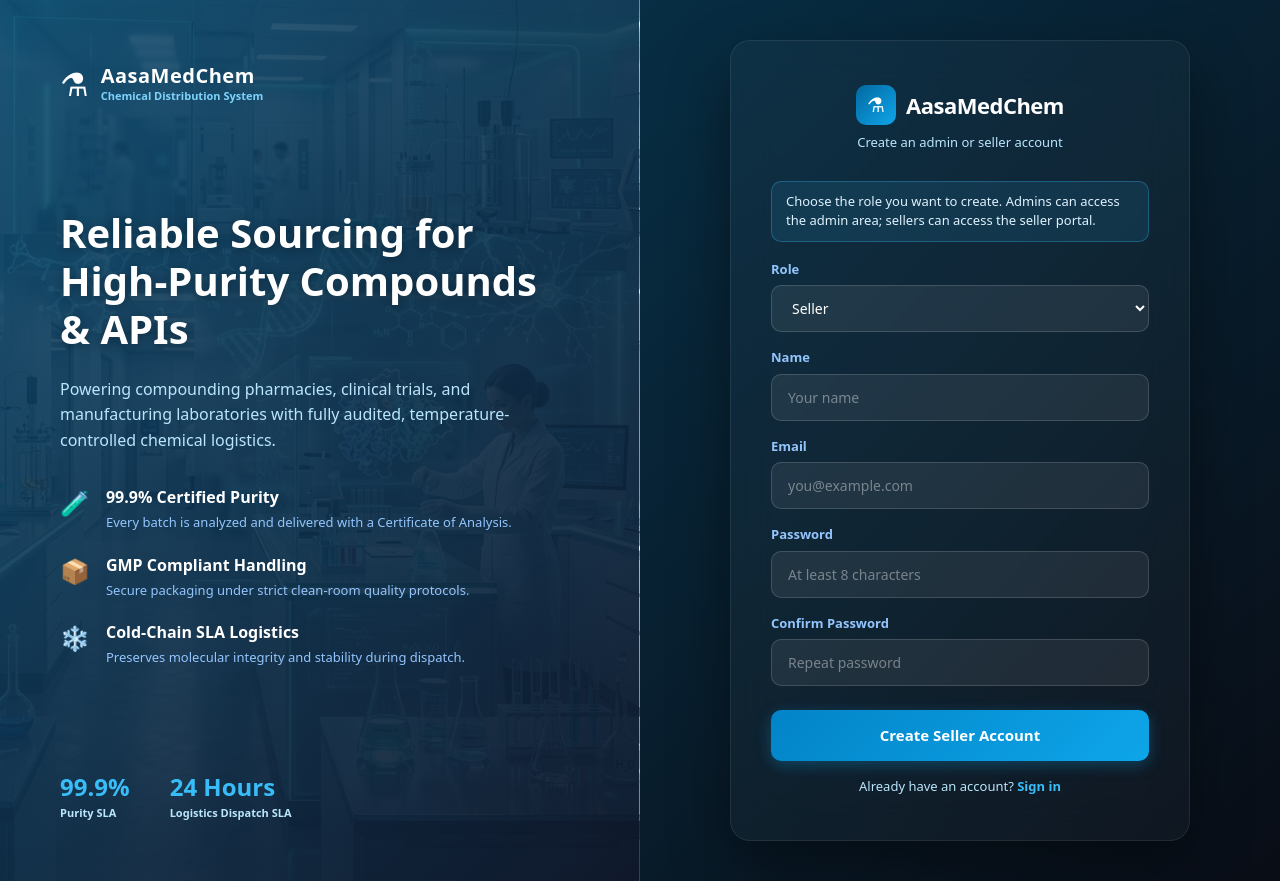
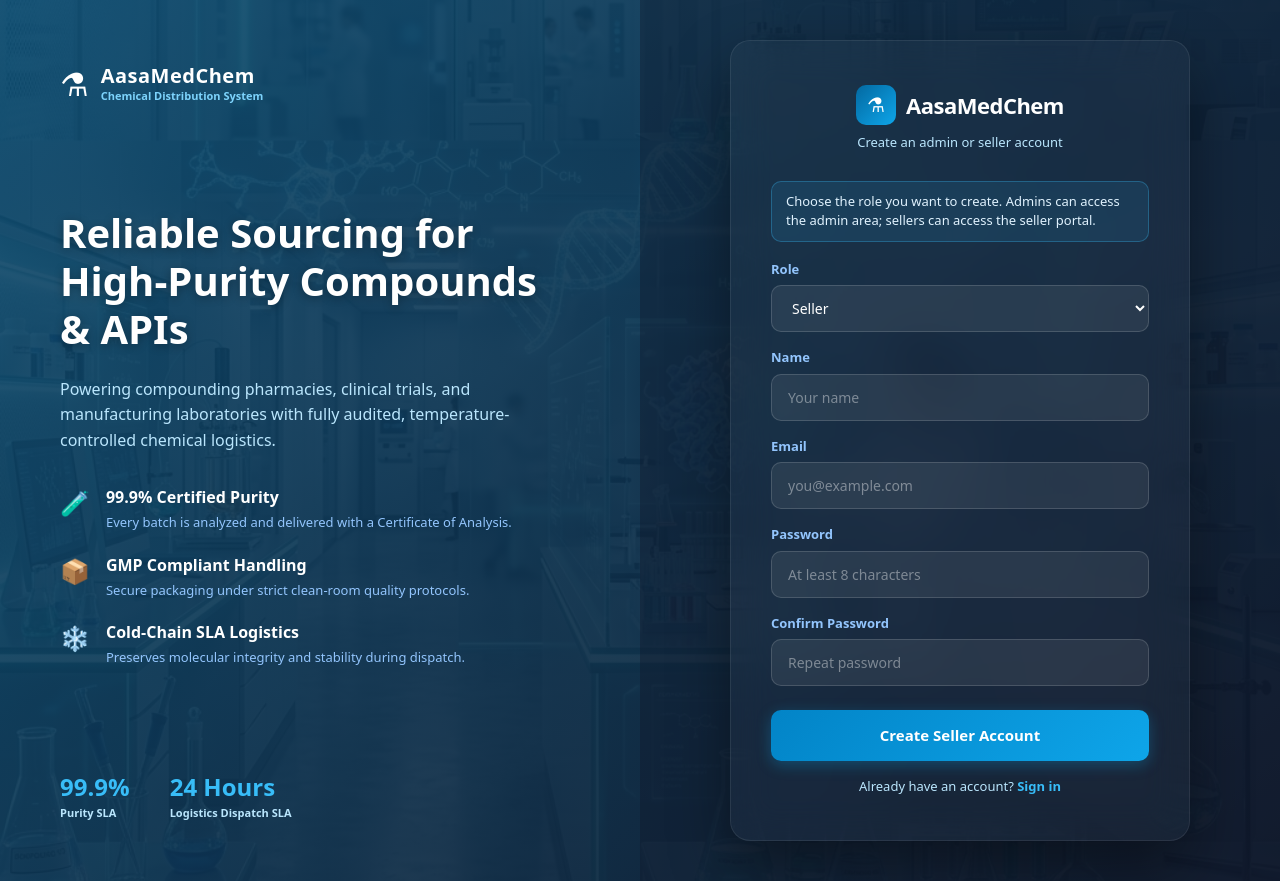
Before and after one commit to mahireddy718/AASAMEDCHEM, a Next.js app: page /signup in a window 1280 px wide. Built offline with nearby package versions, Linux system fonts and the light colour scheme.

Commit message:
style(auth): remove white dividing line and unify background banner across split-screen login and signup pages

```diff
--- a/app/login/page.tsx
+++ b/app/login/page.tsx
@@ -27,11 +27,14 @@ export default function LoginPage() {
 
   return (
     <div style={{
+      position: 'relative',
       minHeight: '100vh',
       display: 'flex',
       flexDirection: 'row',
       color: '#fff',
-      background: '#0c4a6e',
+      backgroundImage: 'url("/pharmaceutical_banner.png")',
+      backgroundSize: 'cover',
+      backgroundPosition: 'center',
       fontFamily: 'system-ui, -apple-system, sans-serif'
     }}>
       <style dangerouslySetInnerHTML={{ __html: `
@@ -96,27 +99,25 @@ export default function LoginPage() {
         }
       `}} />
 
+      {/* Dark premium overlay covering the entire page */}
+      <div style={{
+        position: 'absolute',
+        inset: 0,
+        background: 'linear-gradient(135deg, rgba(12, 74, 110, 0.9) 0%, rgba(15, 23, 42, 0.94) 100%)',
+        zIndex: 1
+      }} />
+
       {/* Left Panel - Corporate Showcase (Hidden on Mobile) */}
       <div className="left-panel" style={{
         width: '50%',
         position: 'relative',
-        backgroundImage: 'url("/pharmaceutical_banner.png")',
-        backgroundSize: 'cover',
-        backgroundPosition: 'center',
+        zIndex: 2,
         padding: '60px',
         display: 'flex',
         flexDirection: 'column',
         justifyContent: 'space-between',
-        borderRight: '1px solid rgba(255, 255, 255, 0.1)'
+        background: 'transparent'
       }}>
-        {/* Dark overlay */}
-        <div style={{
-          position: 'absolute',
-          inset: 0,
-          background: 'linear-gradient(135deg, rgba(12, 74, 110, 0.88) 0%, rgba(15, 23, 42, 0.94) 100%)',
-          zIndex: 1
-        }} />
-
         {/* Content */}
         <div style={{ position: 'relative', zIndex: 2, height: '100%', display: 'flex', flexDirection: 'column', justifyContent: 'space-between' }}>
           <div>
@@ -170,12 +171,13 @@ export default function LoginPage() {
       {/* Right Panel - Form (Centered glass container) */}
       <div className="right-panel" style={{
         width: '50%',
-        background: 'linear-gradient(135deg, #072e44 0%, #090d16 100%)',
+        position: 'relative',
+        zIndex: 2,
+        background: 'rgba(15, 23, 42, 0.4)',
         display: 'flex',
         alignItems: 'center',
         justifyContent: 'center',
         padding: '40px 20px',
-        position: 'relative'
       }}>
         {/* Glassmorphic card container */}
         <div style={{
--- a/app/signup/page.tsx
+++ b/app/signup/page.tsx
@@ -52,11 +52,14 @@ export default function SignupPage() {
 
   return (
     <div style={{
+      position: 'relative',
       minHeight: '100vh',
       display: 'flex',
       flexDirection: 'row',
       color: '#fff',
-      background: '#0c4a6e',
+      backgroundImage: 'url("/pharmaceutical_banner.png")',
+      backgroundSize: 'cover',
+      backgroundPosition: 'center',
       fontFamily: 'system-ui, -apple-system, sans-serif'
     }}>
       <style dangerouslySetInnerHTML={{ __html: `
@@ -109,27 +112,25 @@ export default function SignupPage() {
         }
       `}} />
 
+      {/* Dark premium overlay covering the entire page */}
+      <div style={{
+        position: 'absolute',
+        inset: 0,
+        background: 'linear-gradient(135deg, rgba(12, 74, 110, 0.9) 0%, rgba(15, 23, 42, 0.94) 100%)',
+        zIndex: 1
+      }} />
+
       {/* Left Panel - Corporate Showcase (Hidden on Mobile) */}
       <div className="left-panel" style={{
         width: '50%',
         position: 'relative',
-        backgroundImage: 'url("/pharmaceutical_banner.png")',
-        backgroundSize: 'cover',
-        backgroundPosition: 'center',
+        zIndex: 2,
         padding: '60px',
         display: 'flex',
         flexDirection: 'column',
         justifyContent: 'space-between',
-        borderRight: '1px solid rgba(255, 255, 255, 0.1)'
+        background: 'transparent'
       }}>
-        {/* Dark overlay */}
-        <div style={{
-          position: 'absolute',
-          inset: 0,
-          background: 'linear-gradient(135deg, rgba(12, 74, 110, 0.88) 0%, rgba(15, 23, 42, 0.94) 100%)',
-          zIndex: 1
-        }} />
-
         {/* Content */}
         <div style={{ position: 'relative', zIndex: 2, height: '100%', display: 'flex', flexDirection: 'column', justifyContent: 'space-between' }}>
           <div>
@@ -183,12 +184,13 @@ export default function SignupPage() {
       {/* Right Panel - Form (Centered glass container) */}
       <div className="right-panel" style={{
         width: '50%',
-        background: 'linear-gradient(135deg, #072e44 0%, #090d16 100%)',
+        position: 'relative',
+        zIndex: 2,
+        background: 'rgba(15, 23, 42, 0.4)',
         display: 'flex',
         alignItems: 'center',
         justifyContent: 'center',
         padding: '40px 20px',
-        position: 'relative'
       }}>
         {/* Glassmorphic card container */}
         <div style={{
```
